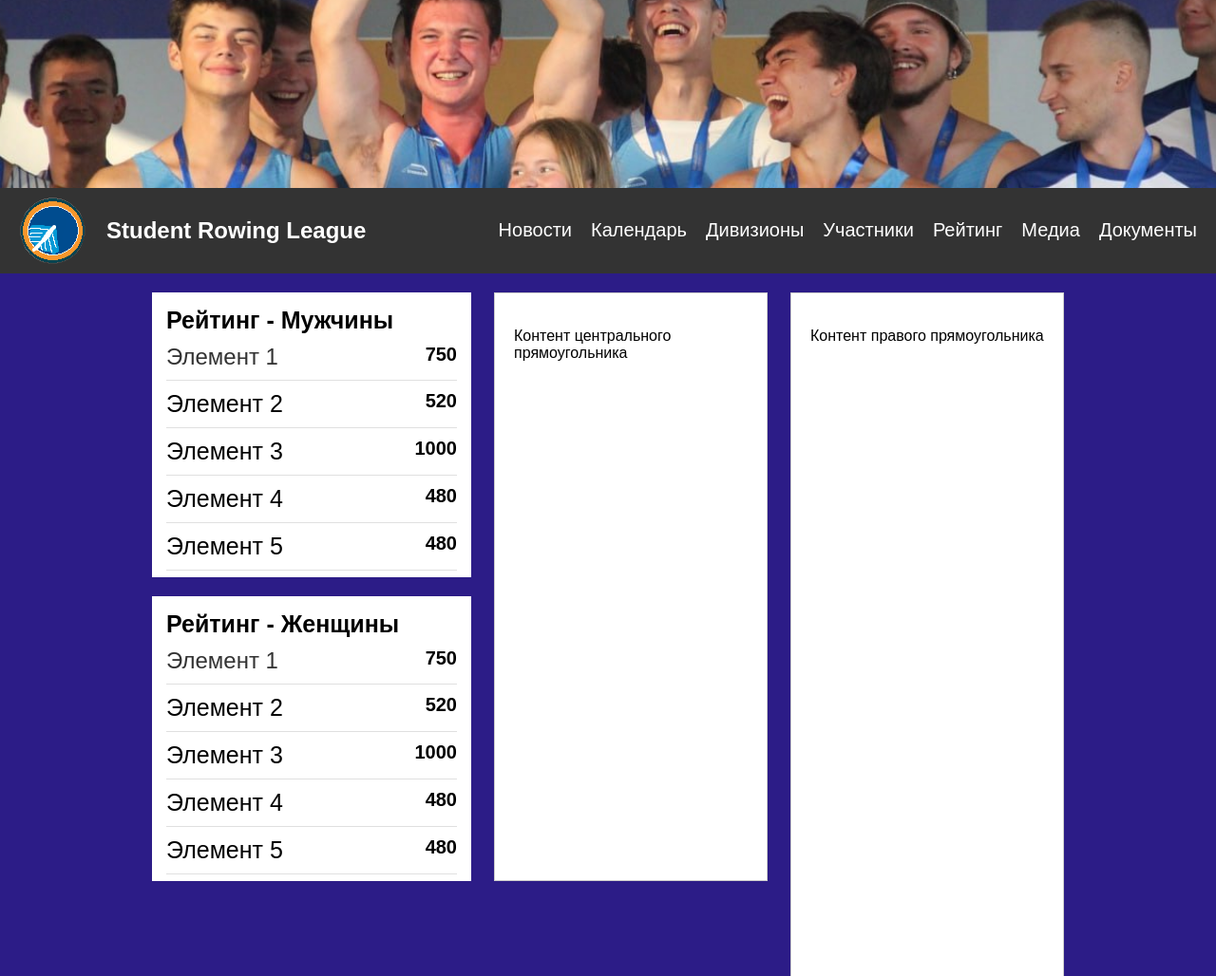
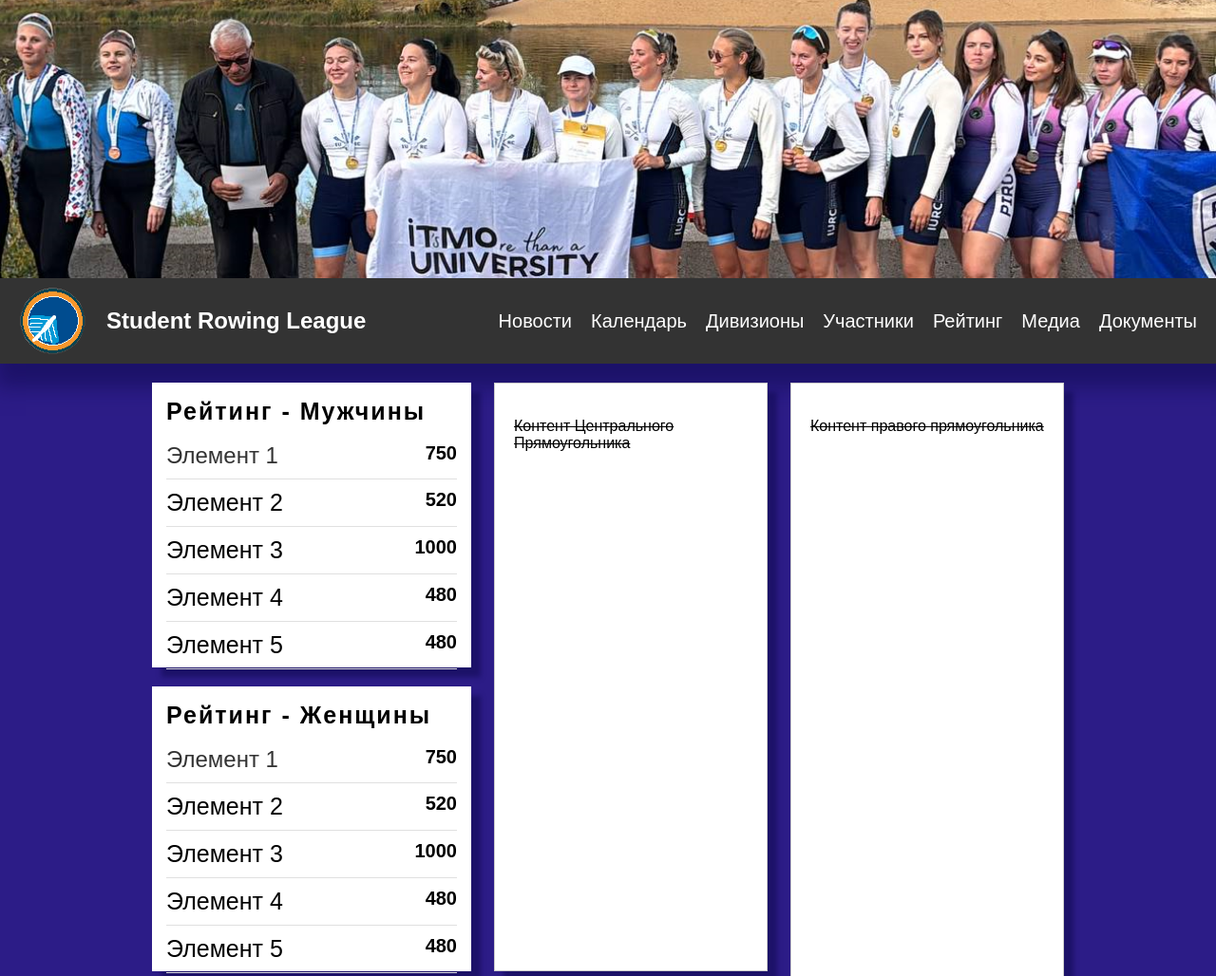
Before and after one commit to MihailPestrikov/web, a plain HTML site: page index.html in a window 1280 px wide. Shown: the top 1028 px of the page at 95% size. Drawn offline with Linux system fonts and the light colour scheme.

Commit message:
feat: lab2

```diff
--- a/index.html
+++ b/index.html
@@ -7,18 +7,17 @@
     <link rel="stylesheet" href="styles.css">
 </head>
 <body>
+    <header>
+        <img src="banner2.png" alt="Баннер" class="banner-image">
 
-    <header class="banner">
-        <img src="banner.png" alt="Баннер" class="banner-image">
-
-    <nav class="main-nav">
-        <div class="nav-left">
-            <div class="logo">
+        <nav>
+            <div class="nav__title">
+                <div class="nav__logo">
                     <img src="logo.png" alt="">
                 </div>
-            <h1 class="site-title">Student Rowing League</h1>
+                <h1 class="nav__title--text">Student Rowing League</h1>
             </div>
-        <ul class="nav-links">
+            <ul class="nav__links">
                 <li><a href="#">Новости</a></li>
                 <li><a href="#">Календарь</a></li>
                 <li><a href="#">Дивизионы</a></li>
@@ -29,59 +28,57 @@
             </ul>
         </nav>
     </header>
-
-    <!-- переделать на grid -->
-    <div class="content">
+    <main>
         <aside class="left-column">
             <div class="score-table">
-                <h3 class="title-table">Рейтинг - Мужчины</h3>
+                <h3 class="score-table__title">Рейтинг - Мужчины</h3>
                 <ul>
-                    <div class="list-item">
-                        <div class="score-tablle-text">Элемент 1</div>
-                        <div class="rating">750</div>
-                    </div>
-                    <div class="list-item">
-                        <div class="text">Элемент 2</div>
-                        <div class="rating">520</div>
-                    </div>
-                    <div class="list-item">
-                        <div class="text">Элемент 3</div>
-                        <div class="rating">1000</div>
-                    </div>
-                    <div class="list-item">
-                        <div class="text">Элемент 4</div>
-                        <div class="rating">480</div>
-                    </div>
-                    <div class="list-item">
-                        <div class="text">Элемент 5</div>
-                        <div class="rating">480</div>
-                    </div>
+                    <li class="list-item">
+                        <span class="score-tablle-text">Элемент 1</span>
+                        <span class="rating">750</span>
+                    </li>
+                    <li class="list-item">
+                        <span class="text">Элемент 2</span>
+                        <span class="rating">520</span>
+                    </li>
+                    <li class="list-item">
+                        <span class="text">Элемент 3</span>
+                        <span class="rating">1000</span>
+                    </li>
+                    <li class="list-item">
+                        <span class="text">Элемент 4</span>
+                        <span class="rating">480</span>
+                    </li>
+                    <li class="list-item">
+                        <span class="text">Элемент 5</span>
+                        <span class="rating">480</span>
+                    </li>
                 </ul>
             </div>
             <div class="score-table">
-                <h3 class="title-table">Рейтинг - Женщины</h3>
+                <h3 class="score-table__title">Рейтинг - Женщины</h3>
                 <ul>
                     <ul>
-                        <div class="list-item">
-                            <div class="score-tablle-text">Элемент 1</div>
-                            <div class="rating">750</div>
-                        </div>
-                        <div class="list-item">
-                            <div class="text">Элемент 2</div>
-                            <div class="rating">520</div>
-                        </div>
-                        <div class="list-item">
-                            <div class="text">Элемент 3</div>
-                            <div class="rating">1000</div>
-                        </div>
-                        <div class="list-item">
-                            <div class="text">Элемент 4</div>
-                            <div class="rating">480</div>
-                        </div>
-                        <div class="list-item">
-                            <div class="text">Элемент 5</div>
-                            <div class="rating">480</div>
-                        </div>
+                        <li class="list-item">
+                            <span class="score-tablle-text">Элемент 1</span>
+                            <span class="rating">750</span>
+                        </li>
+                        <li class="list-item">
+                            <span class="text">Элемент 2</span>
+                            <span class="rating">520</span>
+                        </li>
+                        <li class="list-item">
+                            <span class="text">Элемент 3</span>
+                            <span class="rating">1000</span>
+                        </li>
+                        <li class="list-item">
+                            <span class="text">Элемент 4</span>
+                            <span class="rating">480</span>
+                        </li>
+                        <li class="list-item">
+                            <span class="text">Элемент 5</span>
+                            <span class="rating">480</span>
+                        </li>
                     </ul>
                 </ul>
             </div>
@@ -99,7 +96,7 @@
             </div>
         </aside>
 
-    </div>
+    </main>
 
     <div class="art"">
         <pre>
@@ -121,12 +118,11 @@
     </div>
 
 
-    <footer class="footer">
+    <footer>
         <div class="footer-line">
-            <h1 class="footer-text">Student Rowing League footer</h1>
+            <h1 class="footer__text">Student Rowing League footer</h1>
         </div>
         <img src="footer.png" alt="Нижний баннер" class="banner-image">
-    </nav>
     </footer>
 
 
--- a/styles.css
+++ b/styles.css
@@ -5,18 +5,19 @@ body {
 }
 
 
-.banner {
+header {
     width: 100%;
     height: auto;
+    box-shadow: 10px 10px 20px 15px rgba(13, 8, 75, 0.5);
 }
 
-.banner img {
+header img {
     display: block;
     width: 100%;
     height: 100%;
 }
 
-.main-nav {
+header > nav {
     display: flex;
     justify-content: space-between;
     align-items: center;
@@ -25,32 +26,32 @@ body {
     padding: 10px 20px;
 }
 
-.nav-left {
+.nav__title {
     display: flex;
     align-items: center;
 }
 
-.logo {
+.nav__logo {
     margin-right: 20px;
 }
 
-.site-title {
+.nav__title--text {
     font-size: 24px;
 }
 
-.nav-links {
+.nav__links {
     list-style: none;
     display: flex;
     gap: 20px;
 }
 
-.nav-links li a {
+.nav__links li a {
     color: white;
     text-decoration: none;
     font-size: 20px;
 }
 
-.content {
+main {
     display: flex;
     justify-content: space-between;
     box-sizing: border-box;
@@ -73,6 +74,7 @@ body {
     padding: 15px;
     height: 300px;
     box-sizing: border-box;
+    box-shadow: 10px 10px 5px 0px rgba(13, 8, 75, 0.5);
 }
 
 .score-table ul {
@@ -82,9 +84,14 @@ body {
     margin: 0;
 }
 
-.title-table {
+.score-table__title {
+    padding-bottom: 8px;
     margin: 0;
     font-size: 25px;
+    line-height: 1.2;
+    font-weight: 600;
+    text-align: left;
+    letter-spacing: 2px;
 }
 
 .list-item {
@@ -115,6 +122,9 @@ body {
     height: 620px;
     box-sizing: border-box;
     border: 1px solid #ccc;
+    text-transform: capitalize;
+    text-decoration: line-through;
+    box-shadow: 10px 10px 5px 0px rgba(13, 8, 75, 0.5);
 }
 
 .right-column {
@@ -127,14 +137,16 @@ body {
     height: 940px;
     box-sizing: border-box;
     border: 1px solid #ccc;
+    text-decoration: line-through;
+    box-shadow: 10px 10px 5px 0px rgba(13, 8, 75, 0.5);
 }
 
 
 .art {
     color: #ccc;
     display: flex;
-    justify-content: center;  /* Центрирование по горизонтали */
-    align-items: center;      /* Центрирование по вертикали */
+    justify-content: center;
+    align-items: center;
     max-width: 1000px;
     margin: 0 auto;
     padding: 0;
@@ -148,6 +160,7 @@ body {
     border-radius: 5px;
     max-width: 930px;
     margin: 20px auto;
+    box-shadow: 20px 20px 20px 15px rgba(13, 8, 75, 0.5);
 }
 
 .code-snippet pre {
@@ -157,12 +170,13 @@ body {
     border-radius: 5px;
 }
 
-.footer {
+footer {
     width: 100%;
     height: auto;
+    box-shadow: 10px 10px 20px 15px rgba(13, 8, 75, 0.5);
 }
 
-.footer img {
+footer img {
     display: block;
     width: 100%;
     height: 30%;
@@ -178,7 +192,7 @@ body {
     padding: 10px 20px;
 }
 
-.footer-text {
+.footer__text {
     font-size: 24px;
     color: #6b6b6b;
 }
```
Also changed, not shown: banner2.png (added). Lines whose indentation alone changed are shown as unchanged.
